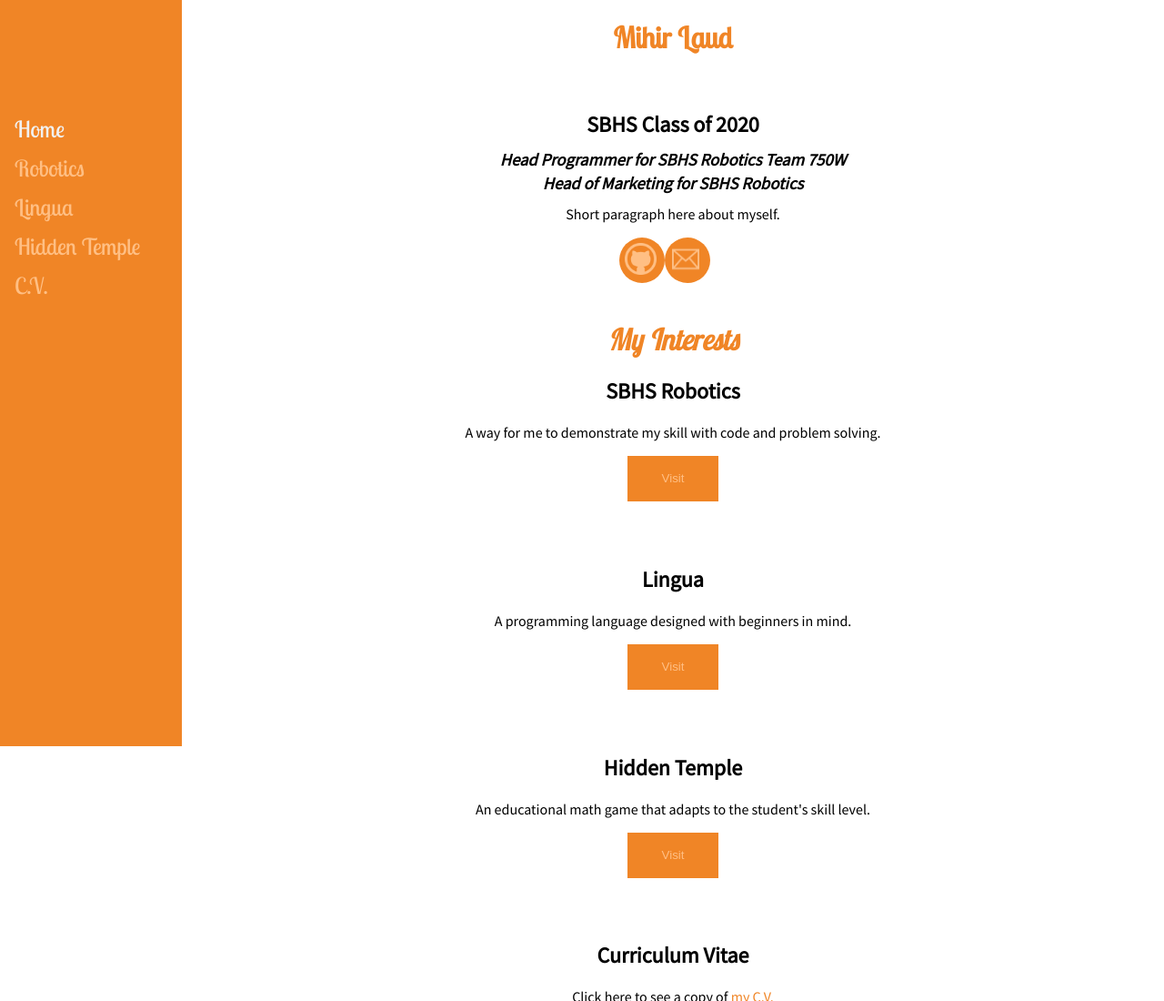
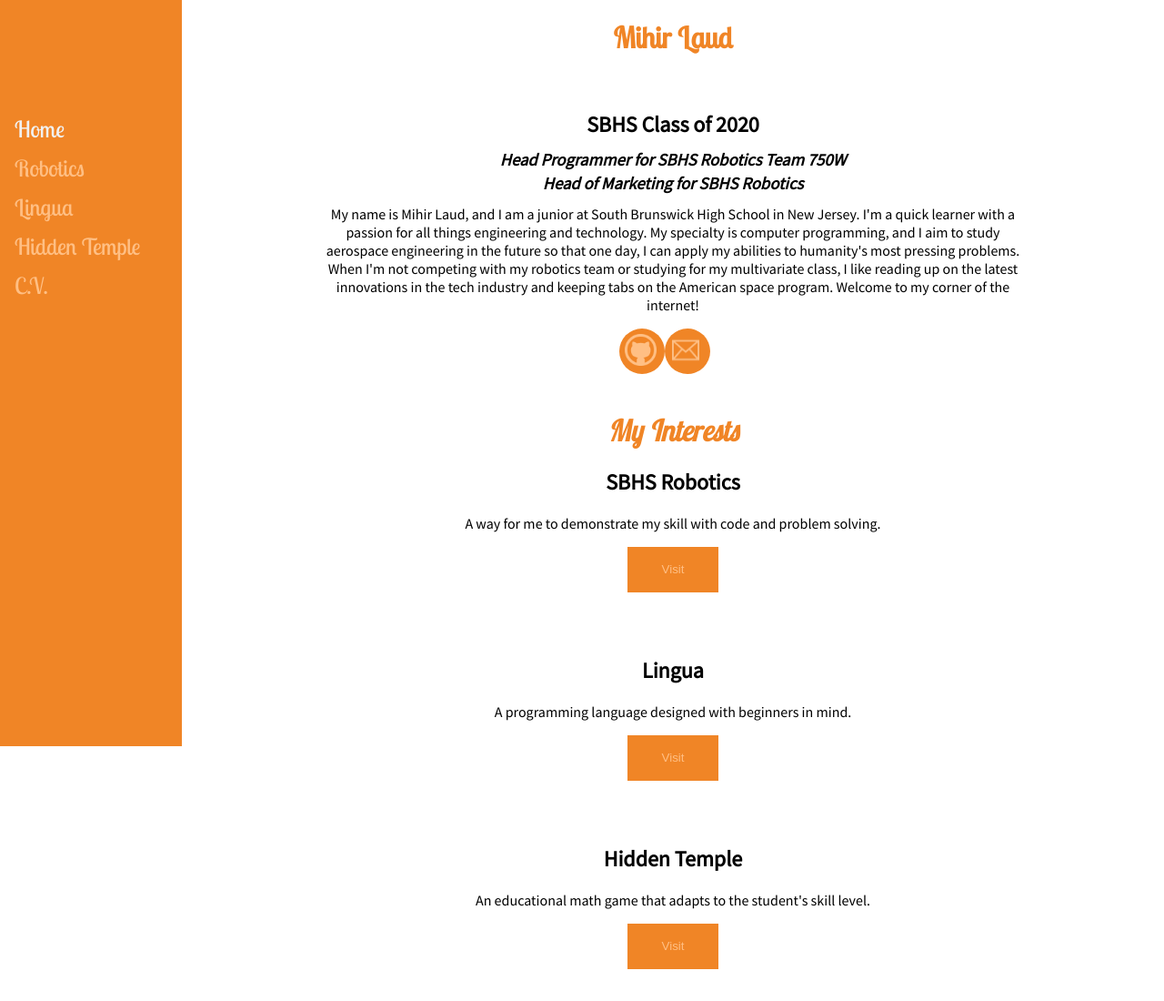
Before and after one commit to mihirlaud/mihirlaud.github.io, a plain HTML site: page index.html in a window 1280 px wide. Shown: the top 1100 px of the page at 91% size. Drawn offline with Linux system fonts and the light colour scheme.

Commit message:
Added short bio

```diff
--- a/index.html
+++ b/index.html
@@ -30,7 +30,14 @@
 	  <h3>Head Programmer for SBHS Robotics Team 750W</h3>
 	  <h3>Head of Marketing for SBHS Robotics</h3>
 
-	  <p>Short paragraph here about myself.</p>
+	  <p>
+	  My name is Mihir Laud, and I am a junior at South Brunswick High School in New Jersey.
+	  I'm a quick learner with a passion for all things engineering and technology. My specialty
+	  is computer programming, and I aim to study aerospace engineering in the future so that one day,
+	  I can apply my abilities to humanity's most pressing problems. When I'm not competing with
+	  my robotics team or studying for my multivariate class, I like reading up on the latest innovations
+	  in the tech industry and keeping tabs on the American space program. Welcome to my corner of the internet!
+	  </p>
 
 	  <div class="buttons">
 	  <button onclick="location.href='https://www.github.com/mihirlaud'"><img src="github.png" width="35px" height="35px"></button>
```
